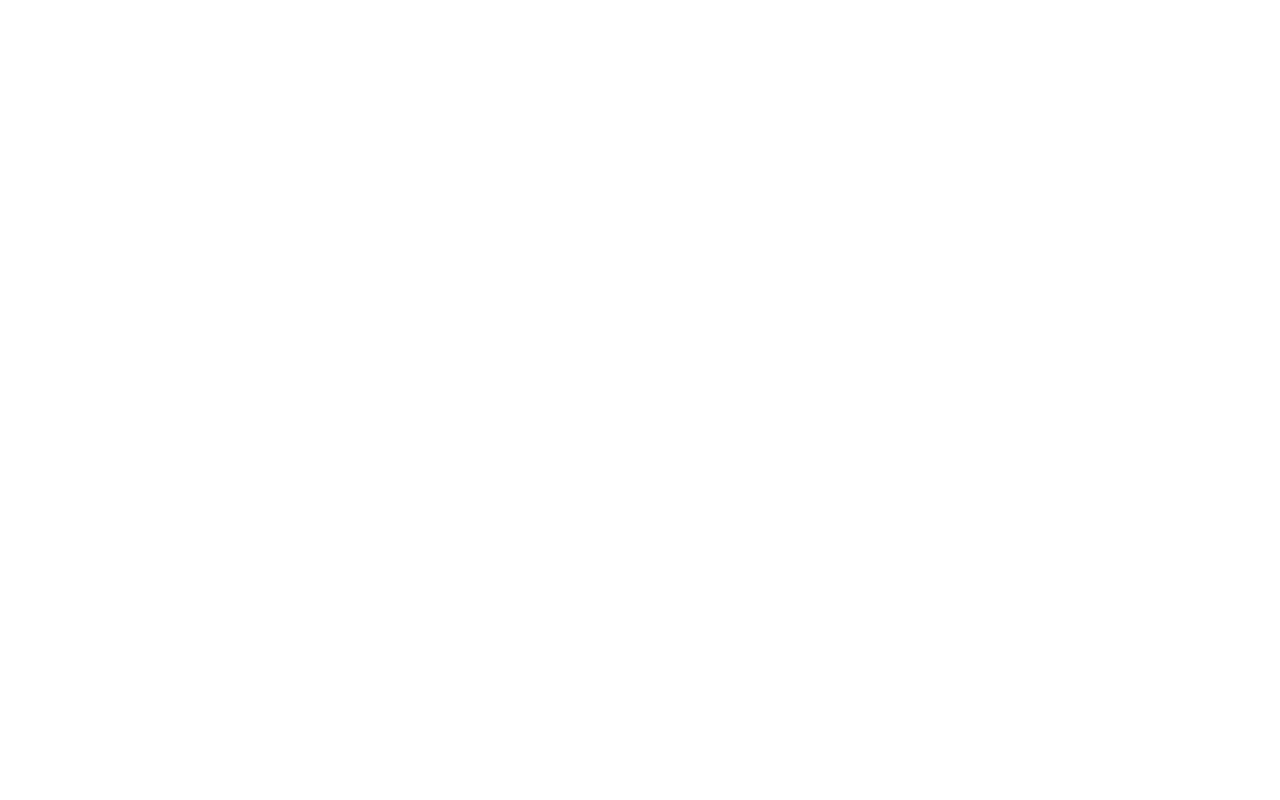
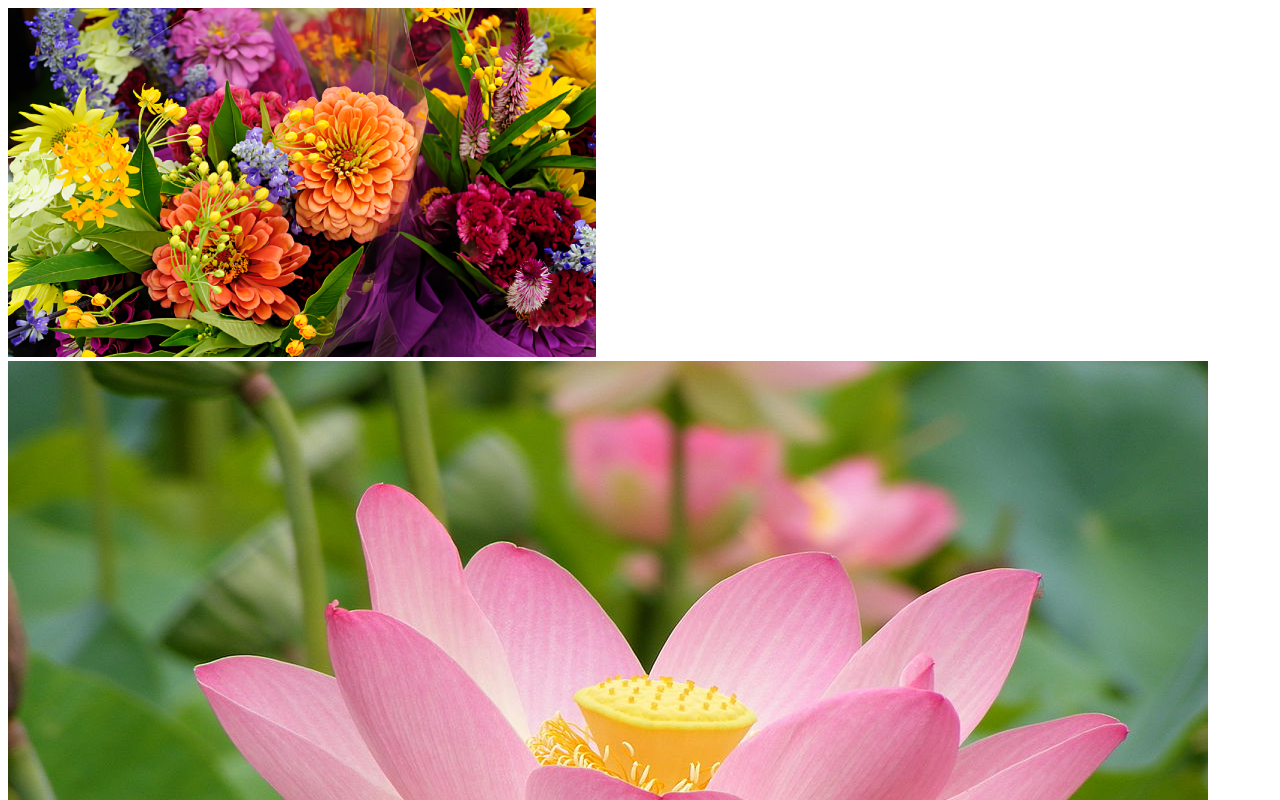
Before and after one commit to anaordonez424/anaordonez_424.github.io, a plain HTML site: page index.html in a window 1280 px wide. Shown: the top 800 px of the page. Drawn offline with Linux system fonts and the light colour scheme.

Commit message:
se agrego la imagen a la pagina

```diff
--- a/index.html
+++ b/index.html
@@ -6,6 +6,8 @@
     <title>Document</title>
 </head>
 <body>
-
+    <img src="img/flores_colombia.jpg" class="img-fluid" alt="...">
+    <img src="img/1200px-Nelumno_nucifera_open_flower_-_botanic_garden_adelaide.jpg" class="img-fluid" alt="...">
+    <img src="img/flor.jpg" class="img-fluid" alt="...">
 </body>
 </html>
```
Also changed, not shown: img/1200px-Nelumno_nucifera_open_flower_-_botanic_garden_adelaide.jpg (added), img/flor.jpg (added), img/flores_colombia.jpg (added).
